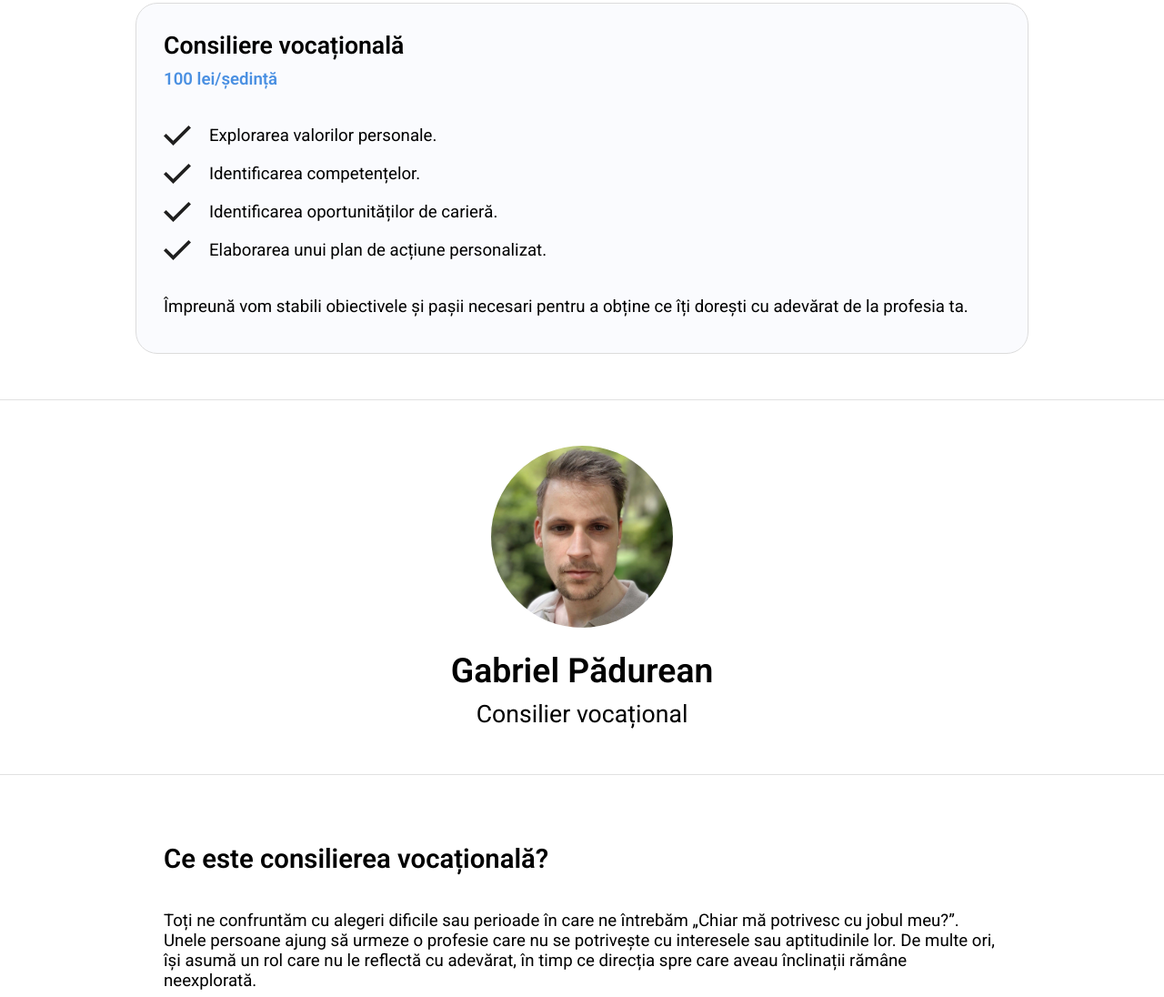
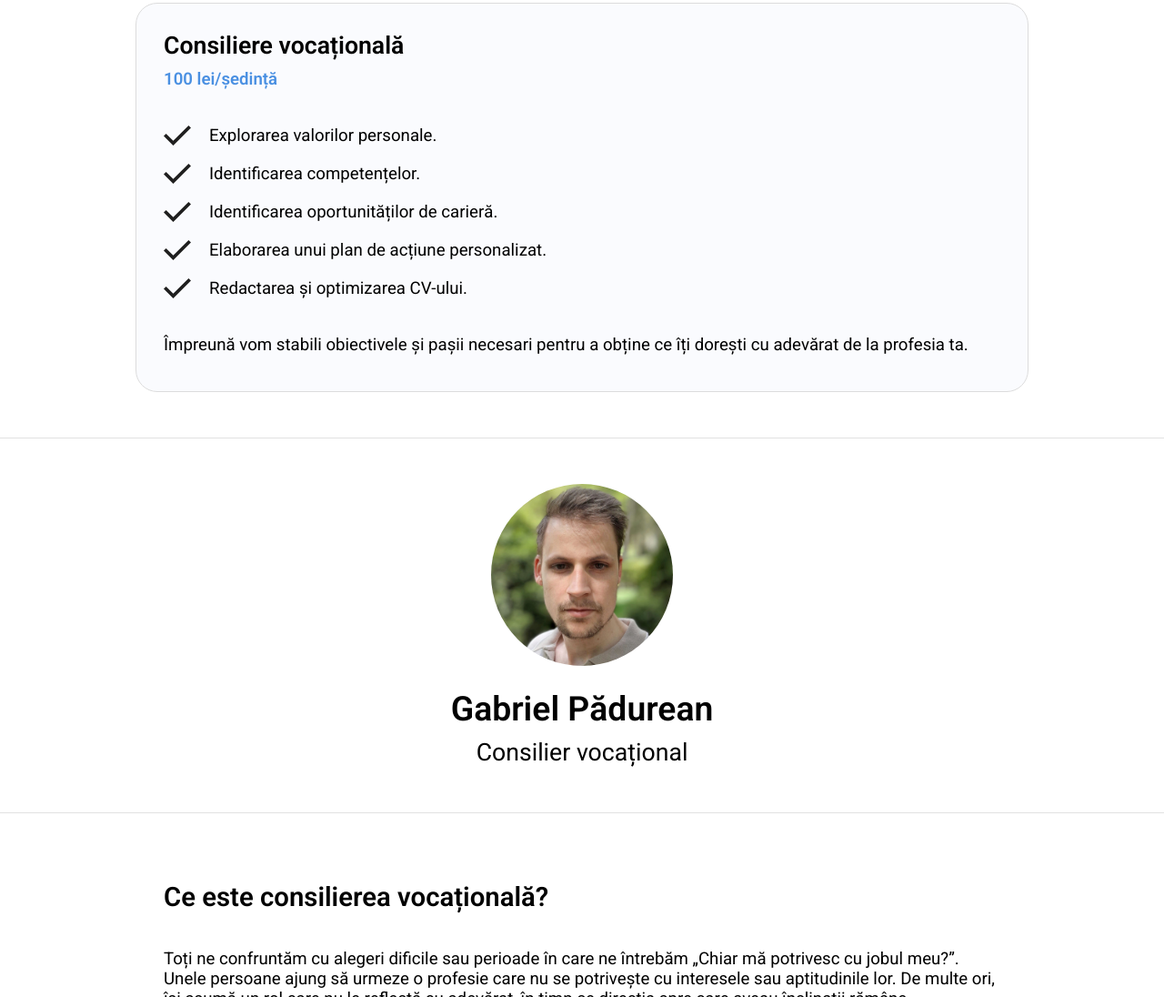
Before and after one commit to gabriel-padurean/psiholog-gabriel-padurean, a plain HTML site: page index.html in a window 1280 px wide. Shown: the part 1523-2619 px from the top of the page at 91% size. Drawn offline with Linux system fonts and the light colour scheme.

Commit message:
Update index.html

```diff
--- a/index.html
+++ b/index.html
@@ -208,6 +208,16 @@
                         <h8>Elaborarea unui plan de acțiune personalizat.</h8>
                     </div>
                 </div>
+                <div>
+                    <div>
+                        <div>
+                            <img id="img [9]" src="assets/media/check.svg">
+                        </div>
+                    </div>
+                    <div>
+                        <h8>Redactarea și optimizarea CV-ului.</h8>
+                    </div>
+                </div>
                 <div id="section [1]">
                     <h9>
                         Împreună vom stabili obiectivele și pașii necesari pentru a obține ce îți dorești cu adevărat de la profesia ta.
```
